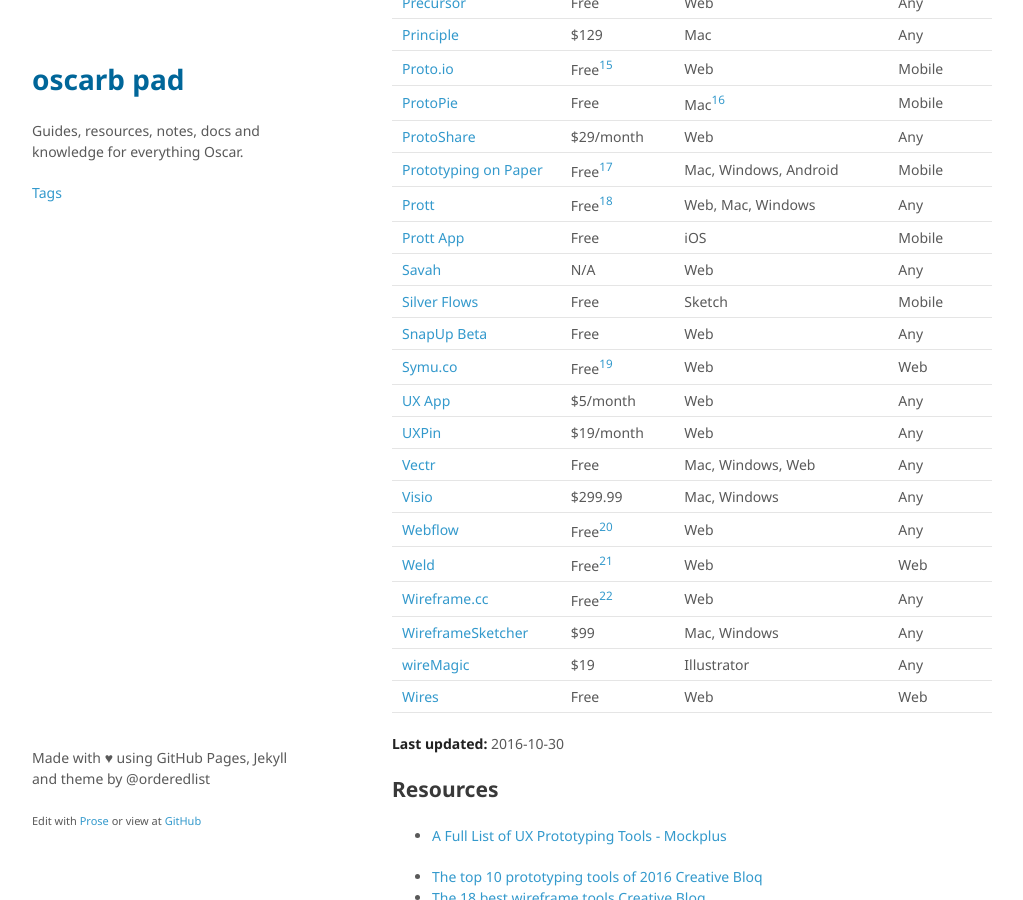
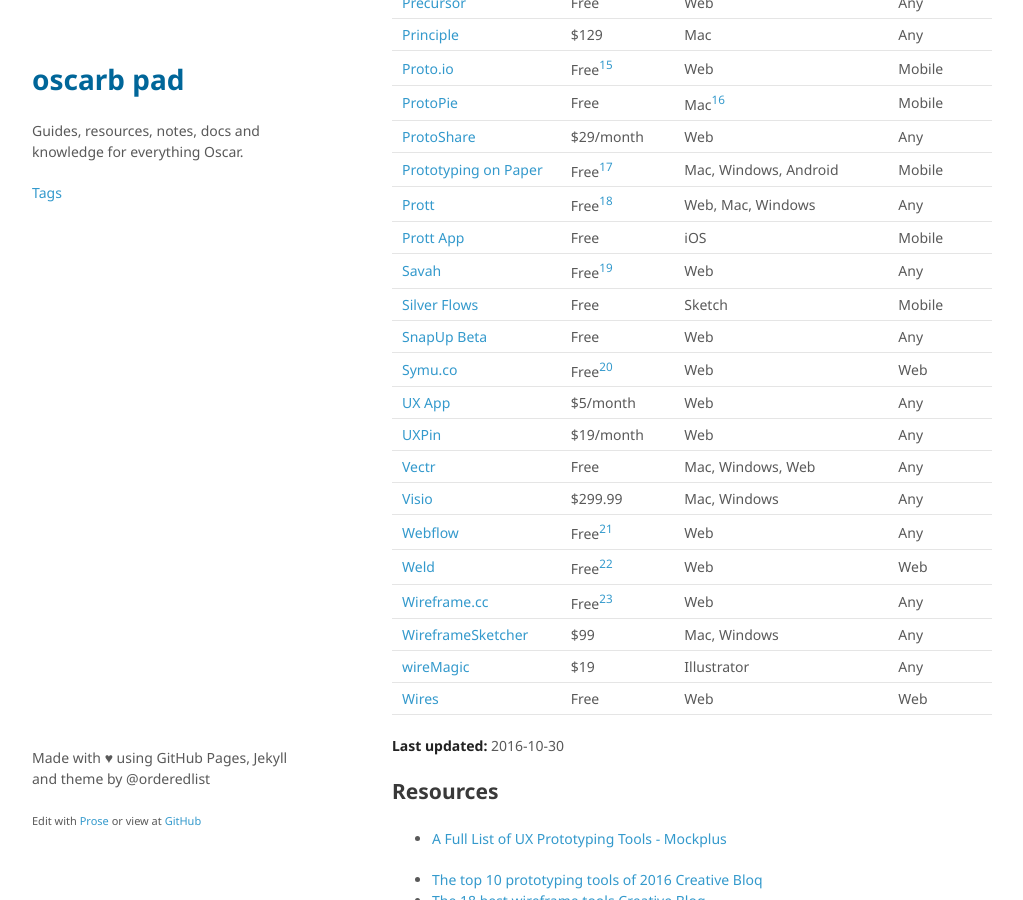
Before and after one commit to oscarb/pad, a Jekyll site: the page built from _docs/prototyping.md, in a window 1280 px wide and 900 px high, scrolled down 1792 px. Shown: the whole window, without its empty margins (128-1151 px from the left). Built offline with Jekyll 4.4.1, drawn with Linux system fonts in a browser that asks for light colours; some web fonts are replaced.

Commit message:
Updated prototyping.md

```diff
--- a/_docs/prototyping.md
+++ b/_docs/prototyping.md
@@ -71,7 +71,7 @@ Name | Lowest price | Platform | Protype for
 [Prototyping on Paper](https://popapp.in/) | Free[^pop] | Mac, Windows, Android | Mobile
 [Prott](https://prottapp.com/) | Free[^prott] | Web, Mac, Windows | Any
 [Prott App](https://itunes.apple.com/app/id917618029) | Free | iOS | Mobile
-[Savah](http://www.savahapp.com/)  | N/A | Web | Any
+[Savah](http://www.savahapp.com/)  | Free[^savah] | Web | Any
 [Silver Flows](http://silverflows.com/) | Free | Sketch | Mobile
 [SnapUp Beta](http://quickfocus.com/)  | Free | Web | Any
 [Symu.co](https://symu.co/) | Free[^symu] | Web | Web
```
Also changed, not shown: other parts of _docs/prototyping.md (+1 -0 lines).
